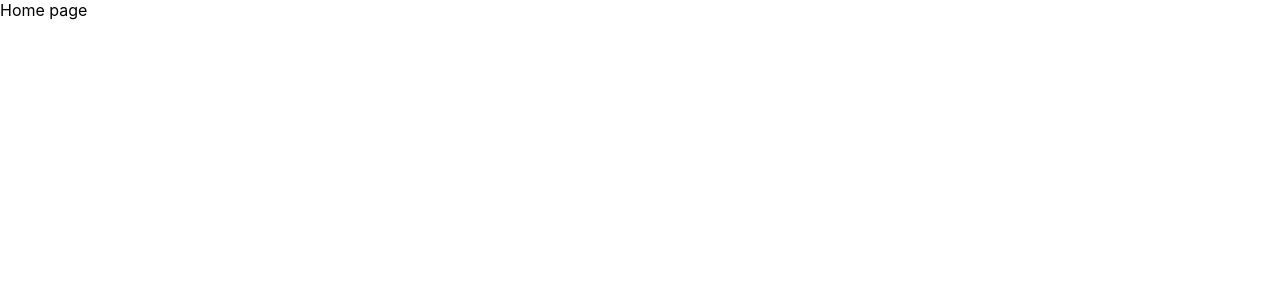
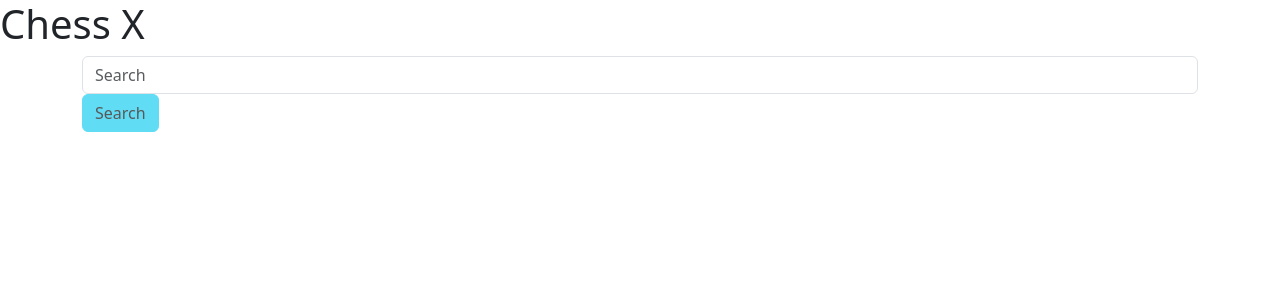
Before and after one commit to hen-chen/Chess-Mate, a React (Create React App) app in the folder frontend/: page / in a window 1280 px wide. Shown: the top 300 px of the page. Built offline with nearby package versions, Linux system fonts and the light colour scheme.

Commit message:
started Home, search + leaderboard

```diff
--- a/frontend/package.json
+++ b/frontend/package.json
@@ -12,6 +12,7 @@
     "@types/react-dom": "^17.0.14",
     "chart.js": "^3.7.1",
     "react": "^17.0.2",
+    "react-bootstrap": "^2.3.1",
     "react-dom": "^17.0.2",
     "react-router-dom": "^6.3.0",
     "react-scripts": "5.0.0",
@@ -58,7 +59,7 @@
   },
   "lint-staged": {
     "*.{js,jsx,ts,tsx}": [
-      "prettier --write .",
+      "npx prettier --write .",
       "eslint . --fix",
       "git add"
     ],
--- /dev/null
+++ b/frontend/src/components/Home/Search.tsx
@@ -0,0 +1,37 @@
+import React, { useState } from 'react';
+import { useNavigate } from 'react-router-dom';
+import { Form } from 'react-bootstrap';
+
+const Search = () => {
+  const [searchQuery, setSearchQuery] = useState('');
+
+  const nav = useNavigate();
+
+  return (
+    <div className="container">
+      <Form>
+        <Form.Control
+          type="text"
+          onChange={(e) => setSearchQuery(e.target.value)}
+          placeholder="Search"
+          onKeyPress={(e) => {
+            if (e.code === 'Enter' && searchQuery.trim().length) {
+              // TODO: given query, e.g. add backend that loads player page
+              nav(`/searchPlayer?q=${searchQuery}`);
+            }
+          }}
+        />
+        <button
+          disabled={!searchQuery.trim().length}
+          className="btn btn-info btn-small"
+          type="button"
+          onClick={() => nav(`/searchPlayer?q=${searchQuery}`)}
+        >
+          Search
+        </button>
+      </Form>
+    </div>
+  );
+};
+
+export default Search;
--- a/frontend/src/pages/GamesPage.tsx
+++ b/frontend/src/pages/GamesPage.tsx
@@ -1,5 +1,5 @@
 const GamesPage = () => {
-  return <>Game page</>
-}
+  return <>Game page</>;
+};
 
-export default GamesPage
+export default GamesPage;
--- a/frontend/src/pages/Home.tsx
+++ b/frontend/src/pages/Home.tsx
@@ -1,5 +1,14 @@
+import React from 'react';
+
+import Search from '../components/Home/Search';
+
 const HomePage = () => {
-  return <>Home page</>
-}
+  return (
+    <>
+      <h1>Chess X</h1>
+      <Search />
+    </>
+  );
+};
 
-export default HomePage
+export default HomePage;
```
Also changed, not shown: frontend/src/App.tsx (+8 -7 lines), frontend/src/index.tsx (+9 -7 lines), 2 other files (tests, documents, lock files or other folders).
